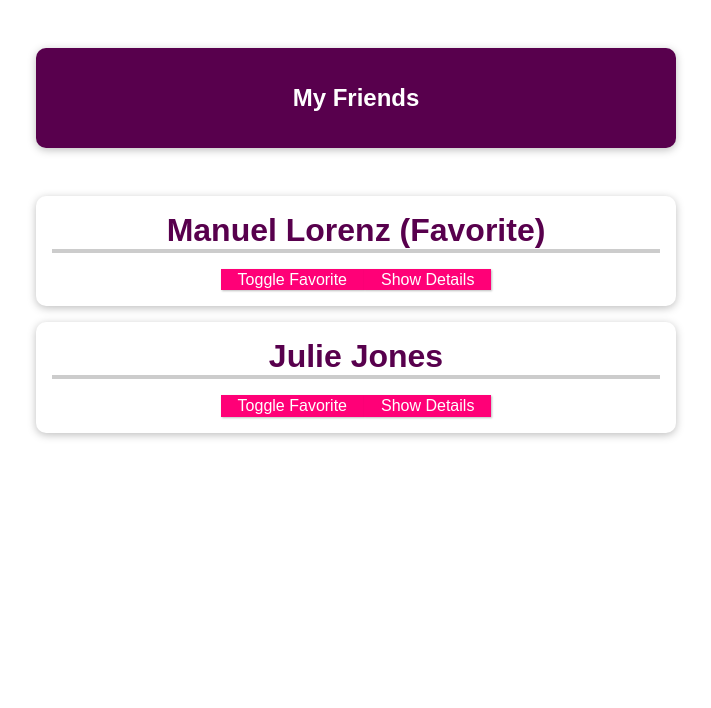
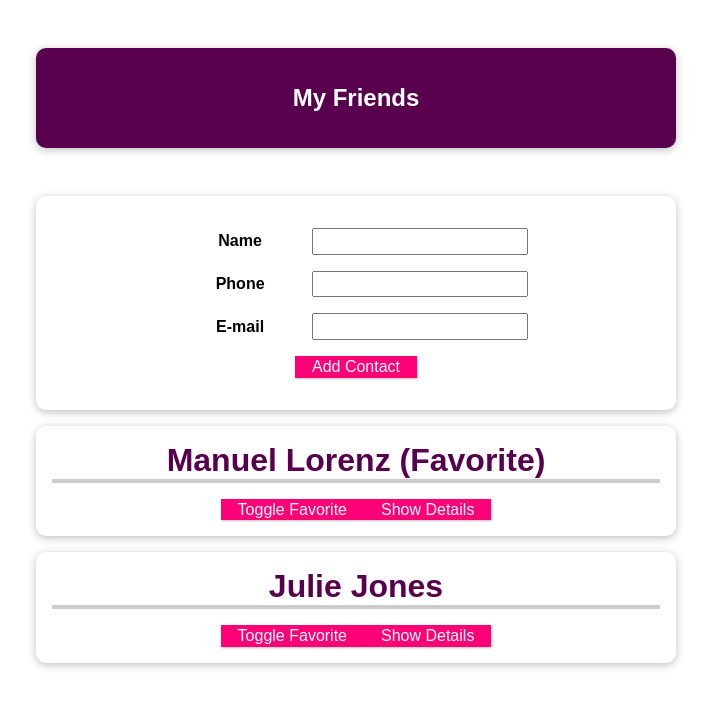
Before and after one commit to Alexinoo/Vue-udemy-CLI-projects, a Vue app: page / in a window 1280 px wide. Shown: the top 708 px of the page, without its empty margins (284-995 px from the left). Built offline with nearby package versions, Linux system fonts and the light colour scheme.

Commit message:
Added a listener to the component <new-friend @add-contact =addContact>; Added a function to push contents to friends array

```diff
--- a/src/App.vue
+++ b/src/App.vue
@@ -3,6 +3,11 @@
         <header>
             <h1>My Friends</h1>
         </header>
+
+        <new-friend @add-contact ="addContact">
+
+        </new-friend>
+
         <ul>
             <!-- WORKING WITH DYNAMIC PROP VALUES
 
@@ -96,6 +101,19 @@ export default {
         const identifiedFriend =  this.friends.find( friend => friend.id === friendId )
 
             identifiedFriend.isFavorite = !identifiedFriend.isFavorite
+        } ,
+
+        addContact(name , phone, email ) {
+
+            const newFriendContact = {
+                id : new Date().toISOString() ,
+                name: name,
+                phone: phone,
+                email: email,
+                isFavorite: false,
+            }
+
+            this.friends.push(newFriendContact)
         }
     },
 
@@ -105,6 +123,7 @@ export default {
 
 
 <style>
+
 
 /* @import url('https://fonts.googleapis.com/css2?family=Jost&display=swap'); */
 
@@ -138,7 +157,8 @@ header {
     list-style: none;
 }
 
-#app li {
+#app li ,
+#app form{
     box-shadow: 0 2px 8px rgba(0, 0, 0, 0.26);
     margin: 1rem auto;
     border-radius: 10px;
@@ -171,4 +191,20 @@ header {
     border-color: #ec3169;
     box-shadow: 1px 1px 4px rgba(0, 0, 0, 0.26);
 }
+
+#app input {
+    font: inherit;
+    padding: 0.15rem;
+}
+
+#app label {
+    font-weight: bold;
+    margin-right: 1rem;
+    width: 7rem;
+    display: inline-block;
+}
+
+#app form div {
+    margin: 1rem 0;
+}
 </style>
```
Lines whose indentation alone changed are shown as unchanged.
